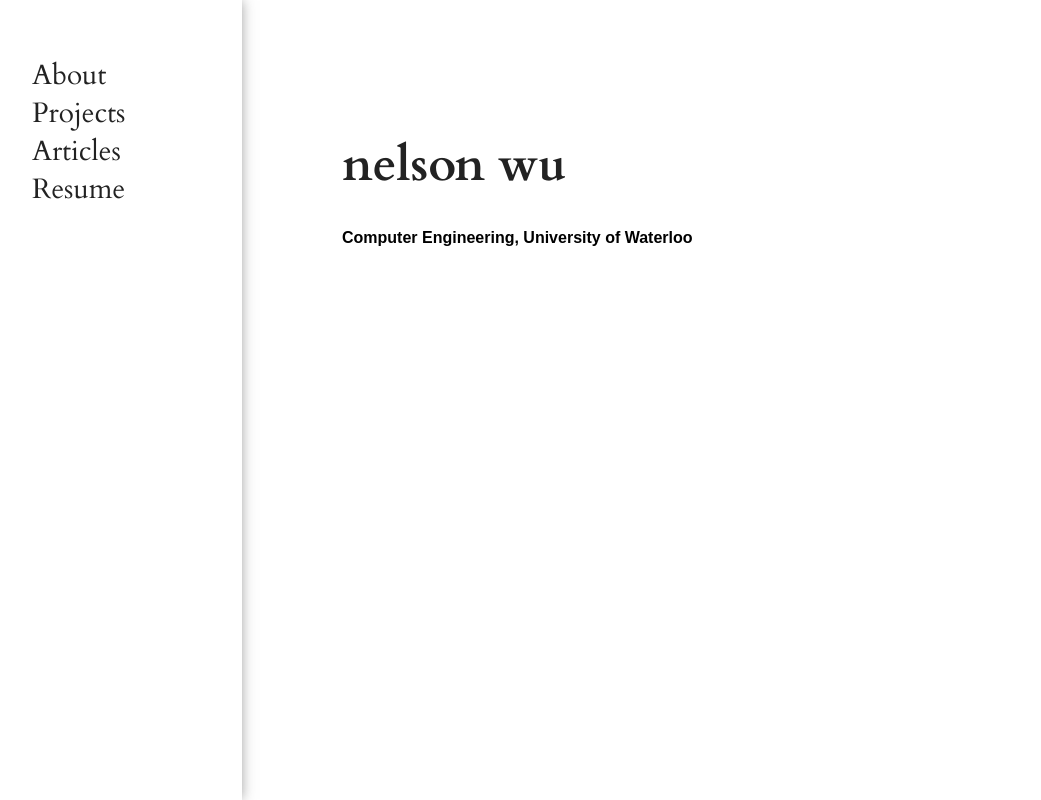
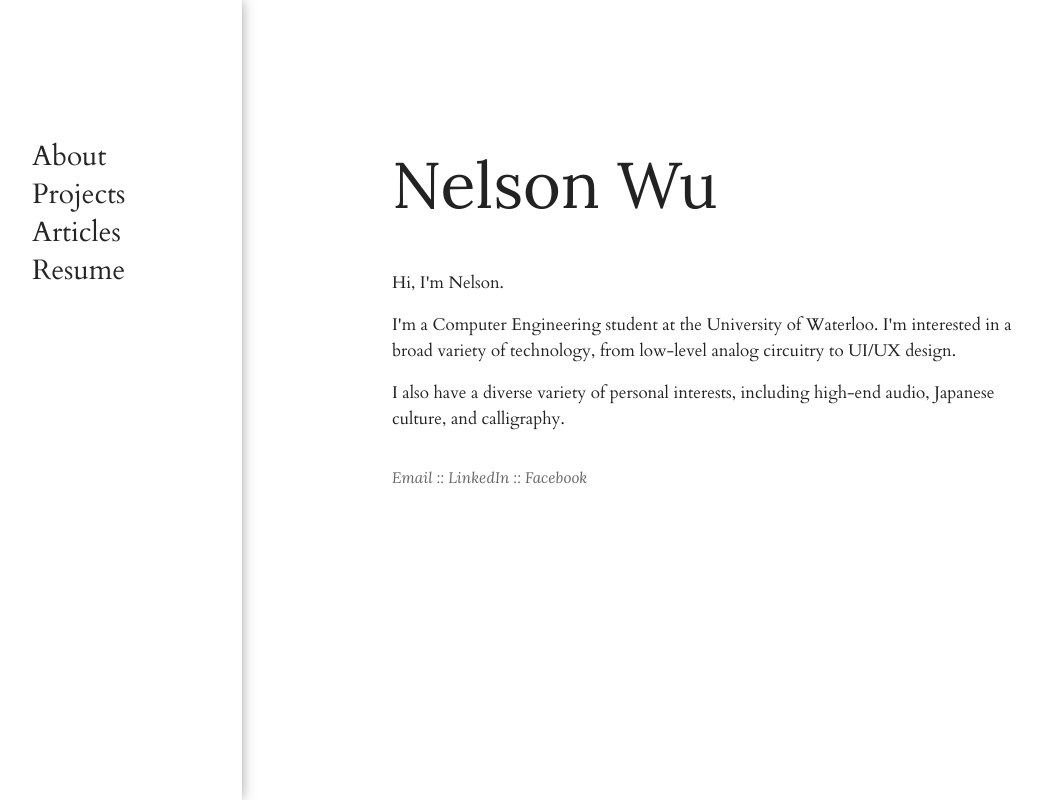
Before and after one commit to nelson-wu/site, a PHP site: page / in a window 1280 px wide. Shown: the whole page, without its empty margins (8-1049 px from the left). Run offline with PHP 8.4, Linux system fonts and the light colour scheme.

Commit message:
main page css

```diff
--- a/css/style.css
+++ b/css/style.css
@@ -9,23 +9,36 @@
 }
 body{
     text-rendering: optimizeLegibility;
+    font-feature-settings: kern;
+    font-size: 17px;
+    color: #222;
 }
 p{
-    font-size: 16px;
+    font-family: Cardo, "Times New Roman", Times, serif;
+    line-height: 1.5em;
 }
 h1{
-    font-size: 48px;
+    font-family: Lora, serif;
+    font-size: 3.8em;
+    font-weight: 400;
+}
+a{
+    font-family: Lora, serif;
+    text-decoration: none;
+    font-style: italic;
+    color: #666;
+    font-size: 0.9em;
 }
 .navlinks{
     list-style-type: none;
     position: absolute;
-    top: 5%;
+    top: 15%;
 }
 .navdiv{
     position: fixed;
     height: 100%;
     width: 250px;
-    left: -230px;
+    left: -220px;
     background: #fff;
     box-shadow: 1px 0 12px -1px rgba(70,70,70,0.5);
     z-index: 2;
@@ -36,21 +49,17 @@ h1{
     font-family: Cardo, serif;
     // font-weight: bold;
     font-size: 28px;
+    font-style: normal;
     display: block;
     text-decoration: none;
-    color: #222;
+    color: #252525;
     transition: color .4s;
 }
 .navlinks li a:hover{
-    color: #666666;
+    color: #707070;
 }
 .contentdiv{
     display: inline-block;
-    left: 20px;
-    margin: 100px 350px 100px 350px;
+    left: 0px;
+    margin: 100px 320px 100px 320px;
 }
-.me{
-    font-family: Cardo, "Times New Roman", Times, serif;
-    font-style: normal;
-    color: #222;
-}
--- a/index.html
+++ b/index.html
@@ -1,11 +1,11 @@
 <!DOCTYPE html>
 <html lang="en">
     <head>
-        <link href='https://fonts.googleapis.com/css?family=Cardo:400,400italic,700' rel='stylesheet' type='text/css'>
+        <link href='https://fonts.googleapis.com/css?family=Lora:400,400italic,700' rel='stylesheet' type='text/css'>
+        <link href='https://fonts.googleapis.com/css?family=Cardo:400' rel='stylesheet' type='text/css'>
         <meta charset="utf-8">
-        <link rel="stylesheet" href="css/normalize.css">
-        <link rel="stylesheet" href="css/style.css">
-
+            <link rel="stylesheet" href="css/normalize.css">
+            <link rel="stylesheet" href="css/style.css">
     </head>
     <body>
         <div class="navdiv">
@@ -18,11 +18,22 @@
         </div>
 
         <div class="contentdiv">
-            <h1 class="me">nelson wu<h1>
-            <p class="sub">Computer Engineering, University of Waterloo<p>
+            <h1 class="me">Nelson Wu</h1>
+            <article>
+                <p>Hi, I'm Nelson.<br></p>
+                <p>I'm a Computer Engineering student at the University of Waterloo. I'm interested in a broad variety of technology, from low-level analog circuitry to UI/UX design.<br></p>
+                <p>I also have a diverse variety of personal interests, including high-end audio, Japanese culture, and calligraphy.</p><br>
+            </article>
+            <div class="linksdiv">
+                <a href="#">Email :: </a>
+                <a href="#">LinkedIn :: </a>
+                <a href="#">Facebook</a>
+            </div>
+
+
         </div>
-        <script src="scripts/jquery-2.2.3.min.js"></script>
-        <script src="scripts/main.js"></script>
+            <script src="scripts/jquery-2.2.3.min.js"></script>
+            <script src="scripts/main.js"></script>
     </body>
 
 
--- a/scripts/main.js
+++ b/scripts/main.js
@@ -7,15 +7,31 @@ var main = function(){
         }, {
             duration: 300
         });
+
+        $('.contentdiv')
+            .stop(true, false)
+            .animate({
+                margin: "100px 240px 100px 400px",
+            }, {
+                duration: 400
+            });
     };
     var slidein = function(){
         $(this)
             .stop(true, false)
             .animate({
-            left: '-230px'
+            left: '-220px'
         }, {
             duration: 300
         });
+        $('.contentdiv')
+            .stop(true, false)
+            .animate({
+                margin: "100px 320px"
+            }, {
+                duration: 400
+
+            });
     };
     $('.navdiv').hover(slideout, slidein);
 }
```
